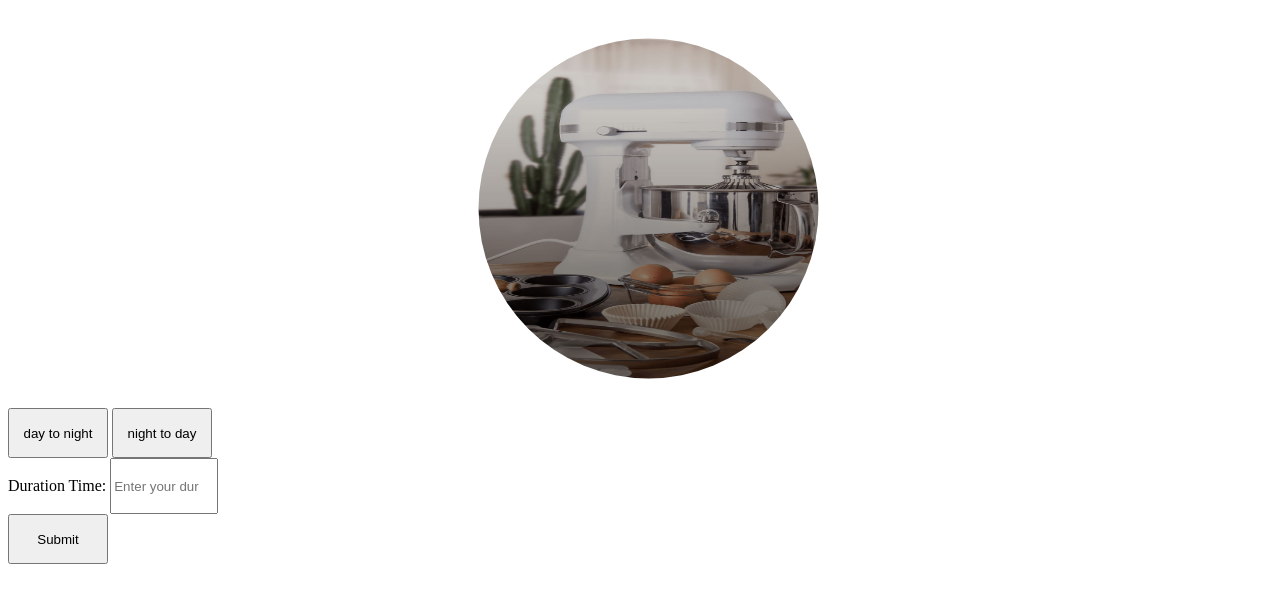
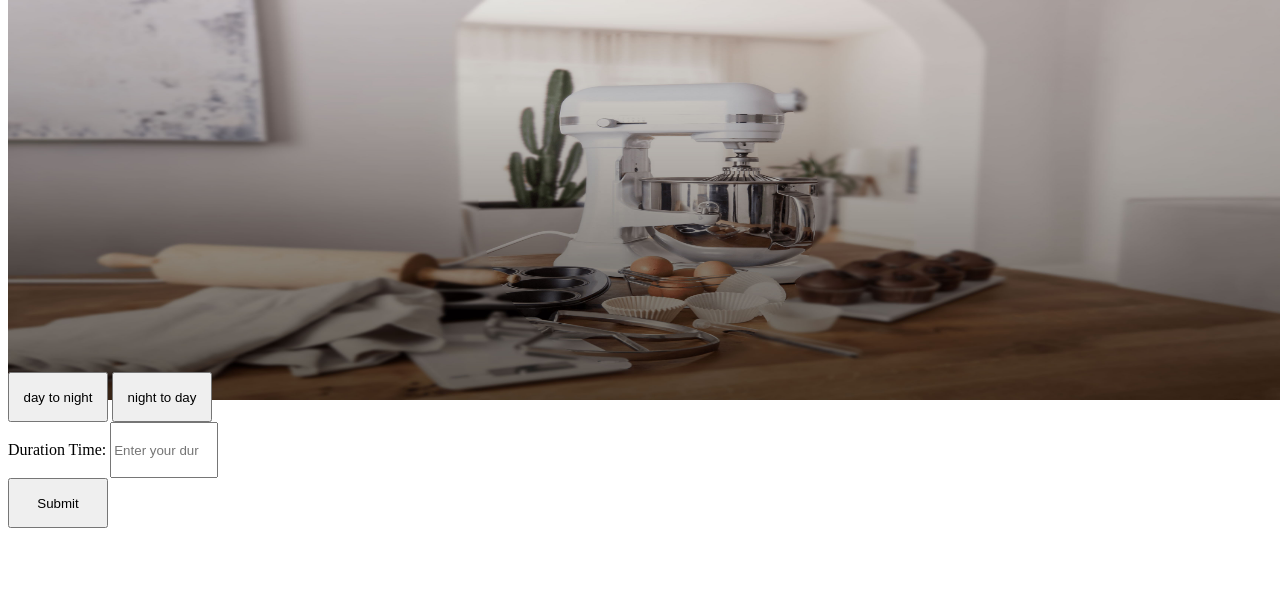
Before and after one commit to toanlehcm/learning_fabricjs, a website: page index.html in a window 1280 px wide. Drawn offline with Linux system fonts and the light colour scheme.

Commit message:
- Add: + canvas bad. + image bad.
- Update layout.

```diff
--- a/css/main.css
+++ b/css/main.css
@@ -1,38 +1,11 @@
-.test {
-  background: red;
-  width: 100px;
-  height: 100px;
+.wrapper-canvas {
   position: absolute;
-  left: 25%;
-  top: 10%;
+  bottom: 50%;
 }
 
-.hide-on-left {
-  animation: hidden_to_left 2.5s ease;
-  left: 0%;
-}
-
-@keyframes hidden_to_left {
-  0% {
-    left: 25%;
-  }
-
-  100% {
-    left: 0%;
-  }
-}
-
-.show-on-left {
-  animation: show_from_left 2.5s ease;
-}
-
-@keyframes show_from_left {
-  0% {
-    left: 0%;
-  }
-  100% {
-    left: 25%;
-  }
+.edit-group {
+  position: absolute;
+  bottom: 34%;
 }
 
 .msg_success {
--- a/index.html
+++ b/index.html
@@ -13,7 +13,15 @@
 </head>
 
 <body>
+  <div class="wrapper-canvas">
+    <canvas id="canvasBad"></canvas>
+  </div>
+
+  <div class="wrapper-canvas">
     <canvas id="canvasGood"></canvas>
+  </div>
+
+  <div class="edit-group">
     <button id="day_to_night" ontouchstart="dayToNight()" style="width: 100px; height: 50px">day to night</button>
     <button id="night_to_day" ontouchstart="nightToDay()" style="width: 100px; height: 50px">night to day</button>
 
@@ -31,6 +39,7 @@
         </div>
       </form>
     </div>
+  </div>
 </body>
 
 </html>
--- a/js/constants.js
+++ b/js/constants.js
@@ -17,11 +17,17 @@ const CONST = (function () {
     top: CENTER_CANVAS.y - DESIRED_RADIUS,
   };
 
-  const MORNING_GOOD_IMG = "images/morning.jpg";
+  const MORNING_GOOD_IMG = "images/morning_good.jpg";
 
-  const AFTERNOON_GOOD_IMG = "images/afternoon.jpg";
+  const MORNING_BAD_IMG = "images/morning_bad.jpg";
 
-  const EVENING_GOOD_IMG = "images/evening.jpg";
+  const AFTERNOON_GOOD_IMG = "images/afternoon_good.jpg";
+
+  const AFTERNOON_BAD_IMG = "images/afternoon_bad.jpg";
+
+  const EVENING_GOOD_IMG = "images/evening_good.jpg";
+
+  const EVENING_BAD_IMG = "images/evening_bad.jpg";
 
   const OPACITY_HIDE = 0;
   const OPACITY_SHOW = 1;
@@ -34,8 +40,11 @@ const CONST = (function () {
     CANVAS_STYLE_HEIGHT: CANVAS_STYLE_HEIGHT,
     DESIRED_RADIUS: DESIRED_RADIUS,
     MORNING_GOOD_IMG: MORNING_GOOD_IMG,
+    MORNING_BAD_IMG: MORNING_BAD_IMG,
     AFTERNOON_GOOD_IMG: AFTERNOON_GOOD_IMG,
+    AFTERNOON_BAD_IMG: AFTERNOON_BAD_IMG,
     EVENING_GOOD_IMG: EVENING_GOOD_IMG,
+    EVENING_BAD_IMG: EVENING_BAD_IMG,
     OPACITY_HIDE: OPACITY_HIDE,
     OPACITY_SHOW: OPACITY_SHOW,
     VALID_EMPTY: VALID_EMPTY,
--- a/js/main.js
+++ b/js/main.js
@@ -1,47 +1,82 @@
-var canvasGoodObj, clipCircle;
+var canvasGoodObj, canvasBadObj;
 var scaleImage = { x: 0, y: 0 };
 var morningImgGoodObj, afternoonImgGoodObj, eveningImgGoodObj;
+var morningImgBadObj, afternoonImgBadObj, eveningImgBadObj;
+var clipCircle;
 var durationTime = 3000;
 var formTimeOfDay, alertMsg;
 
 var morningImgGood = new Image();
 morningImgGood.src = CONST.MORNING_GOOD_IMG;
 
+var morningImgBad = new Image();
+morningImgBad.src = CONST.MORNING_BAD_IMG;
+
 var afternoonImgGood = new Image();
 afternoonImgGood.src = CONST.AFTERNOON_GOOD_IMG;
+
+var afternoonImgBad = new Image();
+afternoonImgBad.src = CONST.AFTERNOON_BAD_IMG;
 
 var eveningImgGood = new Image();
 eveningImgGood.src = CONST.EVENING_GOOD_IMG;
 
+var eveningImgBad = new Image();
+eveningImgBad.src = CONST.EVENING_BAD_IMG;
+
+/* Initiate a canvas instance. */
 function initCanvas() {
-  // Initiate a canvas instance
-  canvasGoodObj = new fabric.Canvas("canvasGood");
-  canvasGoodObj.setWidth(CONST.CANVAS_STYLE_WIDTH);
-  canvasGoodObj.setHeight(CONST.CANVAS_STYLE_HEIGHT);
+  canvasGoodObj = handleInitCanvas(canvasGoodObj, "canvasGood");
+
+  canvasBadObj = handleInitCanvas(canvasBadObj, "canvasBad");
+}
+
+function handleInitCanvas(canvas, canvasID) {
+  canvas = new fabric.Canvas(canvasID);
+  canvas.setWidth(CONST.CANVAS_STYLE_WIDTH);
+  canvas.setHeight(CONST.CANVAS_STYLE_HEIGHT);
+
+  return canvas;
 }
 
 function initImageObj() {
-  morningImgGoodObj = new fabric.Image(morningImgGood);
-  afternoonImgGoodObj = new fabric.Image(afternoonImgGood);
-  eveningImgGoodObj = new fabric.Image(eveningImgGood);
+  morningImgGoodObj = handleInitImgObj(morningImgGoodObj, morningImgGood);
+  afternoonImgGoodObj = handleInitImgObj(afternoonImgGoodObj, afternoonImgGood);
+  eveningImgGoodObj = handleInitImgObj(eveningImgGoodObj, eveningImgGood);
+
+  morningImgBadObj = handleInitImgObj(morningImgBadObj, morningImgBad);
+  afternoonImgBadObj = handleInitImgObj(afternoonImgBadObj, afternoonImgBad);
+  eveningImgBadObj = handleInitImgObj(eveningImgBadObj, eveningImgBad);
 
   scaleImage.x = CONST.CANVAS_STYLE_WIDTH / morningImgGoodObj.width;
   scaleImage.y = CONST.CANVAS_STYLE_HEIGHT / morningImgGoodObj.height;
 
-  setImageObj([morningImgGoodObj], scaleImage, CONST.OPACITY_SHOW);
+  setImageObj(
+    [morningImgGoodObj, morningImgBadObj],
+    scaleImage,
+    CONST.OPACITY_SHOW
+  );
 
   setImageObj(
-    [afternoonImgGoodObj, eveningImgGoodObj],
+    [
+      afternoonImgGoodObj,
+      afternoonImgBadObj,
+      eveningImgGoodObj,
+      eveningImgBadObj,
+    ],
     scaleImage,
     CONST.OPACITY_HIDE
   );
 
-  getCircleImg(
-    canvasGoodObj,
-    morningImgGoodObj,
-    afternoonImgGoodObj,
-    eveningImgGoodObj
-  );
+  initClipCircle();
+
+  canvasGoodAddImg();
+
+  canvasBadAddImg();
+}
+
+function handleInitImgObj(imgObj, imgSrc) {
+  return (imgObj = new fabric.Image(imgSrc));
 }
 
 function setImageObj(imageList, scaleImage, opacityVal) {
@@ -63,12 +98,7 @@ function setImageObj(imageList, scaleImage, opacityVal) {
 }
 
 // Clip circle.
-function getCircleImg(
-  canvasObj,
-  morningImgObj,
-  afternoonImgObj,
-  eveningImgObj
-) {
+function initClipCircle() {
   clipCircle = new fabric.Circle({
     left: CONST.DEFAULT_LENS_POSITION.left,
     top: CONST.DEFAULT_LENS_POSITION.top,
@@ -80,12 +110,21 @@ function getCircleImg(
     dirty: false,
     globalCompositeOperation: "destination-in",
   });
+}
 
-  // canvasObj.add(eveningImgObj);
-  canvasObj.add(afternoonImgObj);
-  canvasObj.add(morningImgObj);
-  canvasObj.add(clipCircle);
-  canvasObj.renderAll();
+function canvasGoodAddImg() {
+  canvasGoodObj.add(eveningImgGoodObj);
+  canvasGoodObj.add(afternoonImgGoodObj);
+  canvasGoodObj.add(morningImgGoodObj);
+  canvasGoodObj.add(clipCircle);
+  canvasGoodObj.renderAll();
+}
+
+function canvasBadAddImg() {
+  canvasBadObj.add(eveningImgBadObj);
+  canvasBadObj.add(afternoonImgBadObj);
+  canvasBadObj.add(morningImgBadObj);
+  canvasBadObj.renderAll();
 }
 
 function dayToNight() {
```
Also changed, not shown: images/afternoon_bad.jpg (added), images/afternoon_good.jpg (renamed from images/afternoon.jpg), images/evening_bad.jpg (added), images/evening_good.jpg (renamed from images/evening.jpg), images/morning_bad.jpg (added), images/morning_good.jpg (renamed from images/morning.jpg). Lines whose indentation alone changed are shown as unchanged.
